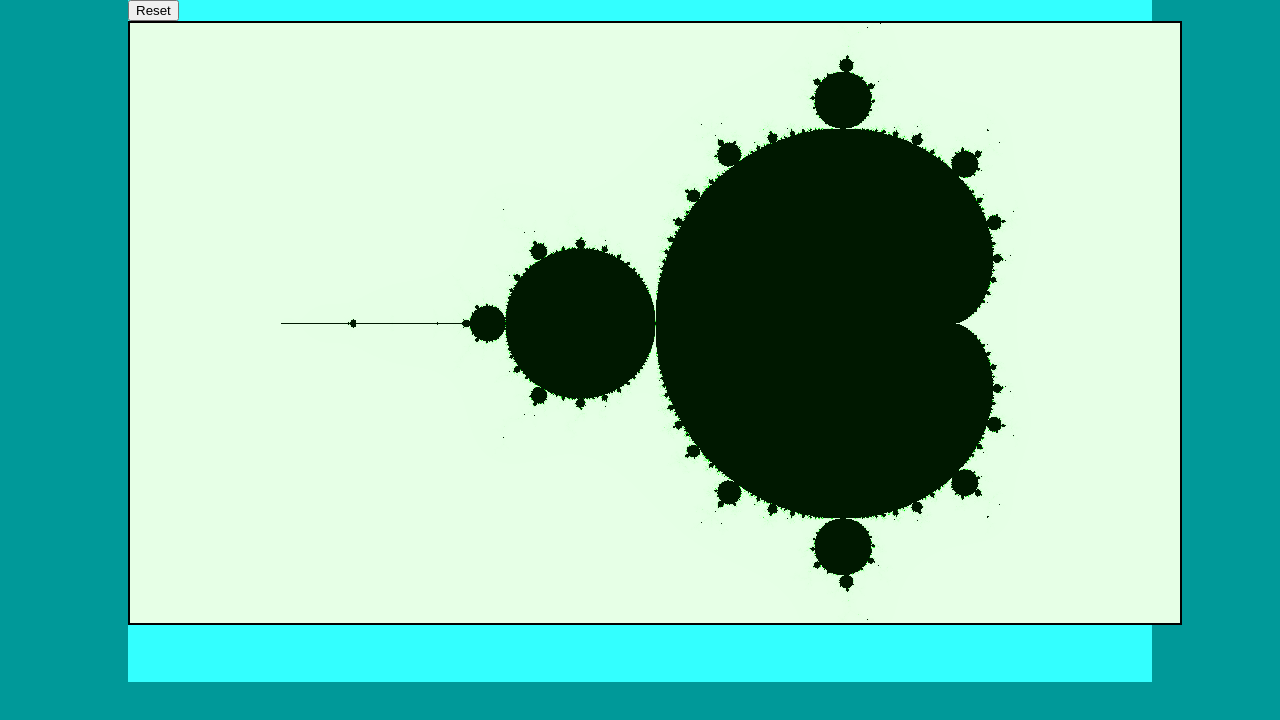
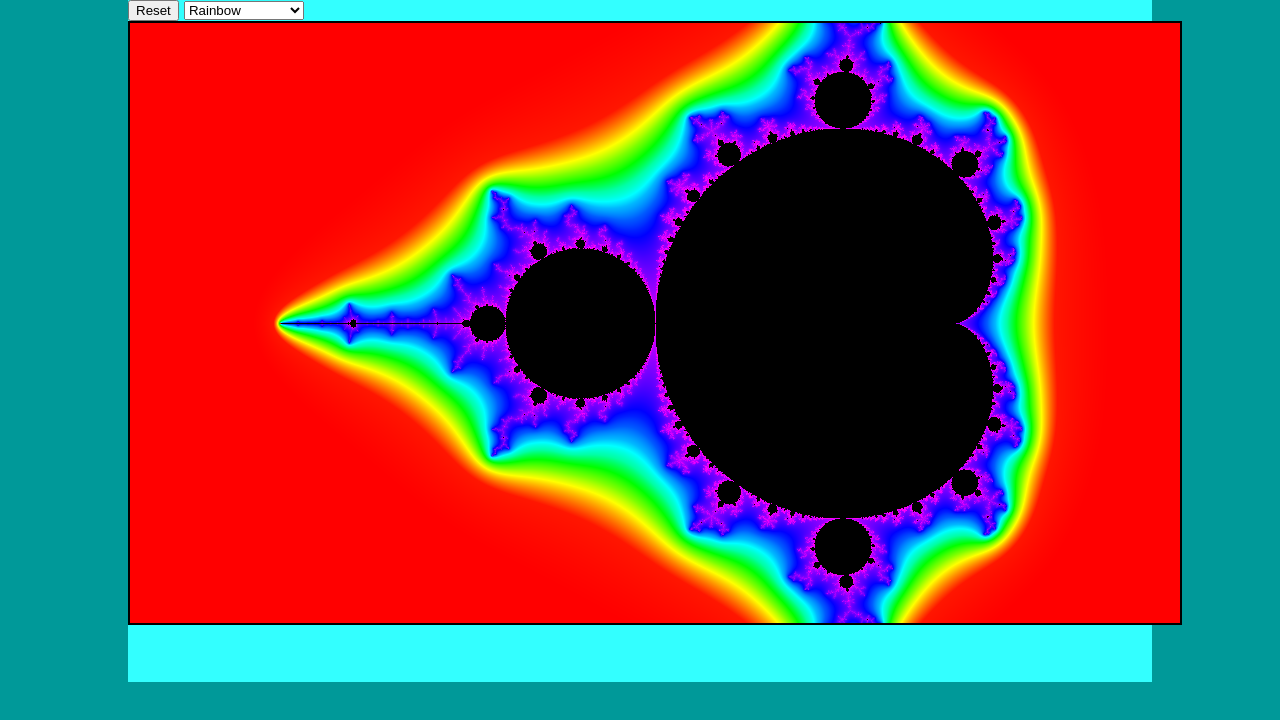
Before and after one commit to MarcAntoineDumais/MarcAntoineDumais.github.io, a plain HTML site: page index.html in a window 1280 px wide. Drawn offline with Linux system fonts and the light colour scheme.

Commit message:
Adding smooth coloring and two color palettes

```diff
--- a/index.html
+++ b/index.html
@@ -34,6 +34,10 @@
     <body>
         <div id="content">
             <button id="reset">Reset</button>
+            <select id="palette-selector">
+                <option value="0">Rainbow</option>
+                <option value="1">Shades of green</option>
+            </select>
             <canvas id="game" width="1050" height="600" tabindex="0" oncontextmenu="return false;"></canvas>
             <div><br><br><br></div>
 
--- a/scripts/application.js
+++ b/scripts/application.js
@@ -11,6 +11,12 @@ document.getElementById("reset").onclick = reset;
 var mousePressed = false;
 var click;
 
+// palette selection
+var paletteSelector = document.getElementById("palette-selector");
+paletteSelector.addEventListener("change", paletteChange, true);
+var selectedPalette = 0;
+var pixels, points, hue;
+
 // zoom variables
 var ratio = canvas.height / canvas.width;
 var width = 3.5;
@@ -23,7 +29,7 @@ var coordTop = coordBottom + height;
 var currentImage;
 var maxIteration = 1000;
 
-drawFractal();
+var log2 = Math.log(2);
 
 function reset() {
     width = 3.5;
@@ -36,38 +42,105 @@ function reset() {
     drawFractal();
 }
 
-function drawFractal() {
+function calculateFractal() {
     var t0 = performance.now();
-    canvas.width = canvas.width;
 
-    for (var py = 0; py < canvas.height; py++) {
-        for (var px = 0; px < canvas.width; px++) {
+    pixels = [];
+    points = [];
+    var histogram = Array(maxIteration + 1).fill(0);
+
+    for (var py = -1; py <= canvas.height; py++) {
+        var rowPixels = [];
+        var rowPoints = [];
+        for (var px = -1; px <= canvas.width; px++) {
             var worldCoord = pixelToWorld({x: px, y: py});
             var x = worldCoord.x;
             var y = worldCoord.y;
+            var cx = 0.0;
+            var cy = 0.0;
 
             var iteration = maxIteration;
-            var p = Math.sqrt(Math.pow(x - .25, 2) + y*y);
+            var p = Math.sqrt((x-0.25)*(x-0.25) + y*y);
             if (x >= p - 2*p*p + 0.25 ||
-                (x+1)*(x+1) + y * y >= 1/16.0) {
-                iteration = escapeTimeAlgorithm(x, y);
+                (x+1)*(x+1) + y*y >= 1/16.0) {
+                //escape time algorithm
+                iteration = 0;
+                var tmpX, tmpY;
+                while (iteration < maxIteration && cx*cx + cy*cy < (1 << 16)) {
+                    tmpX = cx;
+                    tmpY = cy;
+                    cx = cx*cx - cy*cy + x;
+                    cy = 2*tmpX*cy + y;
+                    if (cx == tmpX && cy == tmpY) {
+                        break;
+                    }
+                    iteration++;
+                }
             }
+            rowPixels.push(iteration);
+            rowPoints.push({x: cx, y: cy});
+            histogram[iteration]++;
+        }
+        pixels.push(rowPixels);
+        points.push(rowPoints)
+    }
 
-            ctx.fillStyle = palette(iteration);
-            ctx.fillRect(px, py, 1, 1);
+    // Histogram coloring
+    var total = 0.0;
+    hue = Array(maxIteration + 1).fill(0);
+    for (var i = 0; i < histogram.length; i++) {
+        total += histogram[i];
+        for (var j = 0; j < i; j++) {
+            hue[i] += histogram[j];
         }
     }
+
+    for (var i = 0; i < histogram.length; i++) {
+        hue[i] = Math.max(hue[i] / total, 0.000000001);
+    }
+
+    var t1 = performance.now();
+    console.log("Calculating fractal took " + (t1 - t0) + " milliseconds.");
+}
+
+function showFractal() {
+    var t0 = performance.now();
+
+    canvas.width = canvas.width;
+    for (var py = 1; py <= canvas.height; py++) {
+        for (var px = 1; px <= canvas.width; px++) {
+            if (pixels[py][px] != maxIteration) {
+                // Smooth coloring (to avoid bands of color)
+                var x = points[py][px].x;
+                var y = points[py][px].y;
+                var iter = pixels[py][px] + 1 - Math.log(Math.log(Math.sqrt(x*x + y*y))) / log2;
+
+                var color = linearInterpolation(hue[Math.floor(iter)], hue[Math.floor(iter + 1)], iter%1);
+                ctx.fillStyle = colorToRGBA(palettes[selectedPalette](color));
+                ctx.fillRect(px - 1, py - 1, 1, 1);
+            } else {
+                ctx.fillStyle = colorToRGBA(palettes[selectedPalette](0));
+                ctx.fillRect(px - 1, py - 1, 1, 1);
+            }
+        }
+    }
+
     currentImage = ctx.getImageData(0, 0, canvas.width, canvas.height);
     var t1 = performance.now();
-    console.log("Call to drawFractal took " + (t1 - t0) + " milliseconds.");
+    console.log("Displaying fractal took " + (t1 - t0) + " milliseconds.");
 }
 
-function escapeTimeAlgorithm(cx, cy) {
+function drawFractal() {
+    calculateFractal();
+    showFractal();
+}
+
+/*function escapeTimeAlgorithm(cx, cy) {
     var iteration = 0;
     var x = 0.0;
     var y = 0.0;
     var tmpX, tmpY;
-    while (iteration < maxIteration && x*x + y*y < 4) {
+    while (iteration < maxIteration && x*x + y*y < (1 << 16)) {
         tmpX = x;
         tmpY = y;
         x = x*x - y*y + cx;
@@ -78,7 +151,7 @@ function escapeTimeAlgorithm(cx, cy) {
         iteration++;
     }
     return iteration;
-}
+}*/
 
 function drawRect(rect) {
     canvas.width = canvas.width;
@@ -170,17 +243,68 @@ function pixelToWorld(coords) {
             y: coordTop - (coords.y / canvas.height) * height};
 }
 
-function palette(iteration) {
-    var val = (maxIteration - iteration) / maxIteration;
-    val = 1 / (1 + Math.exp(-6*(val - 0.5)));
-    if (val < 0.5) {
-        // black to green
-        return "rgba(" + 0 + ", " + Math.floor(val * 2 * 255) + ", " + 0 + ", 1)";
-    } else {
-        // green to white
-        var rb = Math.floor((val - 0.5) * 2 * 255)
-        return "rgba(" + rb + ", " + 255 + ", " + rb + ", 1)";
+var palettes = [
+    // HSL
+    function (val) {
+        if (val == 0) {
+            return [0, 0, 0];
+        } else {
+            return hslToRgb(val, 1, 0.5);
+        }
+    },
+    // Black to green to white
+    function (val) {
+        val = logistic(val);
+        if (val < 0.5) {
+            // black to green
+            return [0, Math.floor(val * 2 * 255), 0];
+        } else {
+            // green to white
+            var rb = Math.floor((val - 0.5) * 2 * 255);
+            return [rb, 255, rb];
+        }
     }
+];
+
+function paletteChange() {
+    selectedPalette = parseInt(paletteSelector.value);
+    showFractal();
+}
+
+function logistic(val) {
+    return 1 / (1 + Math.exp(-4*(val - 0.5)));
+}
+
+function interpolateColors(c1, c2, frac) {
+    return [
+        Math.floor(c1[0] * (1 - frac) + c2[0] * frac),
+        Math.floor(c1[1] * (1 - frac) + c2[1] * frac),
+        Math.floor(c1[2] * (1 - frac) + c2[2] * frac),
+    ];
+}
+
+function linearInterpolation(v1, v2, frac) {
+    return v1 * (1 - frac) + v2 * frac;
+}
+
+function colorToRGBA(palette) {
+    return "rgba(" + palette[0] + ", " + palette[1] + ", " + palette[2] + ", 1)";
+}
+
+function avgColor(pixels, y, x) {
+    var c1 = palette(pixels[y-1][x-1]);
+    var c2 = palette(pixels[y-1][x]);
+    var c3 = palette(pixels[y-1][x+1]);
+    var c4 = palette(pixels[y][x-1]);
+    var c5 = palette(pixels[y][x]);
+    var c6 = palette(pixels[y][x+1]);
+    var c7 = palette(pixels[y+1][x-1]);
+    var c8 = palette(pixels[y+1][x]);
+    var c9 = palette(pixels[y+1][x+1]);
+
+    return [Math.floor((c1[0]+c2[0]+c3[0]+c4[0]+c5[0]+c6[0]+c7[0]+c8[0]+c9[0]) / 9.0),
+            Math.floor((c1[1]+c2[1]+c3[1]+c4[1]+c5[1]+c6[1]+c7[1]+c8[1]+c9[1]) / 9.0),
+            Math.floor((c1[2]+c2[2]+c3[2]+c4[2]+c5[2]+c6[2]+c7[2]+c8[2]+c9[2]) / 9.0)];
 }
 
 /**
@@ -218,3 +342,5 @@ function hslToRgb(h, s, l){
 
     return [Math.round(r * 255), Math.round(g * 255), Math.round(b * 255)];
 }
+
+drawFractal();
```
